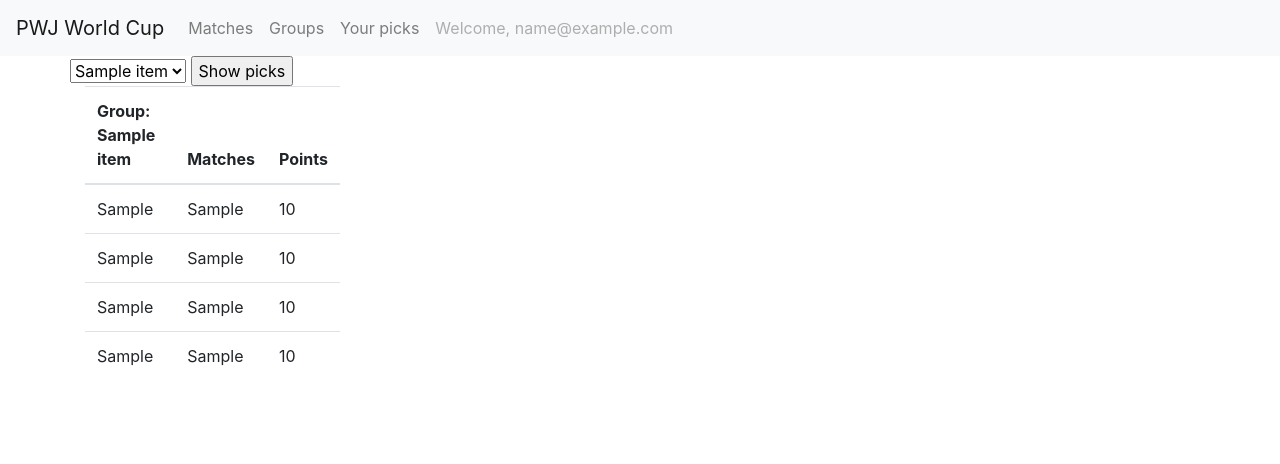
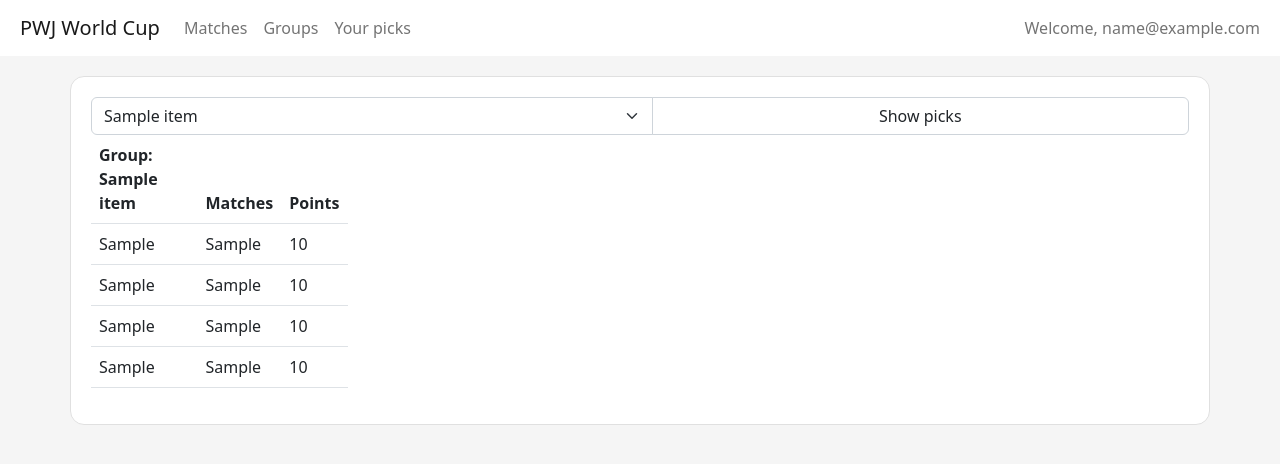
Before and after one commit to Brammus/pwj_world_cup, a Flask app: template templates/index.html in a window 1280 px wide. Shown: the top 464 px of the page. Run offline with Flask 2, Linux system fonts and the light colour scheme; the template is opened without the code that fills it: most values are stand-ins (such as "Sample title", 1, 10 or a date in 2020); parts of the project's set-up code (start-up, migrations or seed data) failed here and were passed over; some libraries are stand-ins or nearby versions.

Commit message:
styling changes

```diff
--- a/templates/base.html
+++ b/templates/base.html
@@ -1,11 +1,11 @@
 <!doctype html>
 <html>
 <head>
-    <link rel="stylesheet" href="https://stackpath.bootstrapcdn.com/bootstrap/4.3.1/css/bootstrap.min.css" integrity="sha384-ggOyR0iXCbMQv3Xipma34MD+dH/1fQ784/j6cY/iJTQUOhcWr7x9JvoRxT2MZw1T" crossorigin="anonymous">
+    <link href="https://cdn.jsdelivr.net/npm/bootstrap@5.2.2/dist/css/bootstrap.min.css" rel="stylesheet" integrity="sha384-Zenh87qX5JnK2Jl0vWa8Ck2rdkQ2Bzep5IDxbcnCeuOxjzrPF/et3URy9Bv1WTRi" crossorigin="anonymous">
     <title>{% block title %}{% endblock %}</title>
 </head>
-<body>
-    <nav class="navbar navbar-expand-lg navbar-light bg-light">
+<body style="background-color:rgb(245, 245, 245)">
+    <nav class="navbar navbar-expand-lg navbar-light" style="background-color:white;padding-left:20px;padding-right:20px">
         <a class="navbar-brand" href="/">PWJ World Cup</a>
         <button class="navbar-toggler" type="button" data-toggle="collapse" data-target="#navbarNav" aria-controls="navbarNav" aria-expanded="false" aria-label="Toggle navigation">
 	     <span class="navbar-toggler-icon"></span>
@@ -21,11 +21,9 @@
                     <li class="nav-item">
                         <a class="nav-link" href="picks">Your picks</a>
                     </li>
-                    <li class="nav-item">
-                        <a class="nav-link disabled" href="#">Welcome, {{user_email}}</a>
-                    </li>
                 </ul>
                 </div>
+        <span class="navbar-text">Welcome, {{user_email}}</span>
     </nav>
 
     <div class="container-fluid">
--- a/templates/index.html
+++ b/templates/index.html
@@ -1,17 +1,27 @@
 {% extends "base.html" %}
 {% block title %}Home Page{% endblock %}
 {% block content %}
-<div class="container">
-    <div class="row">
+<div class="container" style="background-color:white;margin-top:20px;border-radius:14px;border: 1px solid rgb(224, 224, 224);padding: 20px;">
     <form action="#" method="POST">
-            <select name="user_dropdown">
+        <div class="row form-group">
+            <div class="input-group">
+                <select name="user_dropdown" class="form-select" width="500px">
                 {%for item in user_list%}
+                    {%if selected_user and item._id == selected_user%}
+                    <option value="{{item._id}}" selected>{{item.name}}</option>
+                    {%else%}
                     <option value="{{item._id}}">{{item.name}}</option>
+                    {%endif%}
+
                 {%endfor%}
                 </select>
-            <input type="submit" value="Show picks"/>
+                <input type="submit" value="Show picks" class="form-control">
+            </div>
+        </div>
     </form>
-    </div>
+<!--    <div class="alert alert-primary" role="alert" style="width:98%;margin-left:10px">-->
+<!--        <span>Now showing {{user_email}}'s picks.</span>-->
+<!--    </div>-->
     <div class="row">
         {%for item in group_list%}
         <div class="col-3">
@@ -73,18 +83,25 @@
                     </td>
                 </tr>
                 {%if selected_user%}
-                <table>
+                <table class="table table-borderless">
+                    <thead>
+                    <th>
+                        <strong>First pick</strong>
+                    </th>
+                    <th>
+                        <strong>Second pick</strong>
+                    </th>
+                    </thead>
                     <tbody>
                     <tr>
                         <td>
-                            {{item.get_username_by_id(selected_user)}}'s first pick: {{item.get_first_seed(selected_user, item._id).name}}
+                            {{item.get_first_seed(selected_user, item._id).name}}
+                        </td>
+                        <td>
+                            {{item.get_second_seed(selected_user, item._id).name}}
                         </td>
                     </tr>
-                    <tr>
-                        <td>
-                            {{item.get_username_by_id(selected_user)}}'s second pick: {{item.get_second_seed(selected_user, item._id).name}}
-                        </td>
-                    </tr>
+
                     </tbody>
                 </table>
                 {%endif%}
```
Lines whose indentation alone changed are shown as unchanged.
